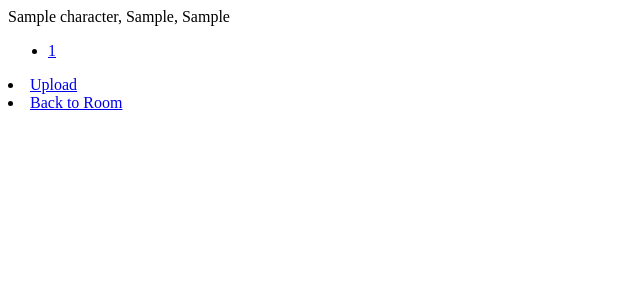
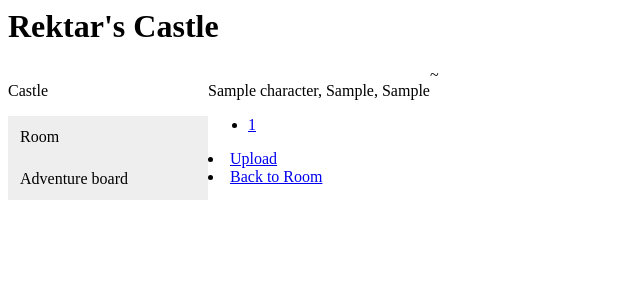
Before and after one commit to lkzm/rektar, a Django app: template cp/templates/cp/sheets.html in a window 1280 px wide. Shown: the top 300 px of the page, without its empty margins (0-640 px from the left). Run offline with Django 3.2, Linux system fonts and the light colour scheme; the template is opened without the code that fills it: values that come from a table or form of the project are taken from there, others are empty; tables that the repository leaves empty hold one stand-in row (values such as "Sample post").

Commit message:
nav classes and base classes - css nav 1/2 and base 1/2 templates some coments and shit...

```diff
--- a/cp/models.py
+++ b/cp/models.py
@@ -1,17 +1,18 @@
 from django.db import models
 import datetime
+from cp import global_vars
 
 # Create your models here.
 
 class Player (models.Model):
-    username=models.CharField(max_length=100)
-    password=models.CharField(max_length=50)
+    username=models.CharField(max_length=global_vars.max_username)
+    password=models.CharField(max_length=global_vars.max_password)
     npc=models.BooleanField(default=False)
     def __str__(self):
         return self.username
 
 class Description(models.Model):
-    text=models.CharField(max_length = 40000)
+    text=models.CharField(max_length = global_vars.max_textfield)
     def __str__(self):
         return self.text
 
@@ -20,9 +21,9 @@ class Description(models.Model):
 class Character(models.Model):
     player=models.ForeignKey('Player', on_delete=models.CASCADE, default=1)
     alive=models.BooleanField(default=True)
-    name=models.CharField(max_length=100)
-    cls=models.CharField(max_length=30)
-    race=models.CharField(max_length=30)
+    name=models.CharField(max_length=global_vars.max_char_name)
+    cls=models.CharField(max_length=global_vars.max_cls)
+    race=models.CharField(max_length=global_vars.max_race)
     description=models.ForeignKey('Description', on_delete=models.SET_DEFAULT, default=0)
 
     def __str__(self):
@@ -31,7 +32,7 @@ class Character(models.Model):
 
 class Sheet(models.Model):
     level=models.IntegerField()
-    url=models.CharField(max_length=255)
+    url=models.CharField(max_length=global_vars.max_url)
     character=models.ForeignKey('Character', on_delete=models.CASCADE, default=1)
     def __str__(self):
         return str(self.character)
@@ -56,7 +57,7 @@ class Adventure(models.Model):
     date_started=models.DateField(default=datetime.datetime.today)
     date_created=models.DateField(default=datetime.datetime.today)
     status=models.IntegerField(default=False)
-    name=models.CharField(max_length=50, default = 'Quest')
+    name=models.CharField(max_length=global_vars.max_quest_name, default = 'Quest')
     party_size=models.IntegerField(default=5)
     description=models.ForeignKey('Description', on_delete=models.CASCADE)
     characters=models.ManyToManyField('Character')
--- /dev/null
+++ b/cp/static/css/base.css
@@ -0,0 +1,12 @@
+.main {
+	top: 0;
+	float: left
+}
+
+
+.main2 {
+	float: left
+}
+.main3 {
+	float: left
+}
--- /dev/null
+++ b/cp/static/css/nav.css
@@ -0,0 +1,64 @@
+.nav {
+	width: 200px; /* Set a width if you like */
+	float: left;
+}
+
+.nav a {
+	background-color: #eee; /* Grey background color */
+	color: black; /* Black text color */
+	display: block; /* Make the links appear below each other */
+	padding: 12px; /* Add some padding */
+	text-decoration: none; /* Remove underline from links */
+}
+
+.nav a:hover {
+	background-color: #ccc; /* Dark grey background on mouse-over */
+}
+
+.nav a.active {
+	background-color: #4CAF50; /* Add a green color to the "active/current" link */
+	color: white;
+}
+
+
+.nav2 {
+	width: 200px;
+	float: left;
+
+}
+.nav2 a {
+        background-color: #eee; /* Grey background color */
+        color: black; /* Black text color */
+        display: block; /* Make the links appear below each other */
+        padding: 12px; /* Add some padding */
+        text-decoration: none; /* Remove underline from links */
+}
+
+.nav2 a:hover {
+        background-color: #ccc; /* Dark grey background on mouse-over */
+}
+
+.nav2 a.active {
+        background-color: #4CAF50; /* Add a green color to the "active/current" link */
+        color: white;
+}
+.nav3 {
+        width: 200px;
+	float: left;
+}
+.nav3 a {
+        background-color: #eee; /* Grey background color */
+        color: black; /* Black text color */
+        display: block; /* Make the links appear below each other */
+        padding: 12px; /* Add some padding */
+        text-decoration: none; /* Remove underline from links */
+}
+
+.nav3 a:hover {
+        background-color: #ccc; /* Dark grey background on mouse-over */
+}
+
+.nav3 a.active {
+        background-color: #4CAF50; /* Add a green color to the "active/current" link */
+        color: white;
+}
--- /dev/null
+++ b/cp/templates/cp/base_2.html
@@ -0,0 +1,15 @@
+{% load static %}
+
+<head>
+        <link rel="stylesheet" href="{% static 'css/base.css' %}">
+</head>
+
+
+<h1> Rektar's Castle </h1>
+
+{% include 'cp/nav_2.html' %}
+
+<div class="main2">
+        {% block content %}
+        {% endblock %}
+</div>
--- a/cp/templates/cp/journal.html
+++ b/cp/templates/cp/journal.html
@@ -1,3 +1,5 @@
+{% extends 'cp/base_2.html' %}
+
 {% block content %}
 
 <p> This journal is owned by {{ player.name }} </p>
--- /dev/null
+++ b/cp/templates/cp/nav.html
@@ -0,0 +1,21 @@
+{% load static %}
+
+<head>
+        <link rel="stylesheet" href="{% static 'css/nav.css' %}">
+</head>
+
+
+<div class="nav">
+	<p> Castle <p>
+	{% if selected == "room" %}
+	<a class="active" href="/room/">Room</a>
+	<a href="/quest_board/">Adventure board</a>
+	{% elif selected == "quest_board" %}
+	<a href="/room/">Room</a>
+	<a class="active" href="/quest_board/">Adventure board</a>
+	{% else %}
+	<a href="/room/">Room</a>
+        <a href="/quest_board/">Adventure board</a>
+	{% endif %}
+
+</div>
--- /dev/null
+++ b/cp/templates/cp/nav_2.html
@@ -0,0 +1,43 @@
+{% load static %}
+<head>
+        <link rel="stylesheet" href="{% static 'css/nav.css' %}">
+</head>
+
+
+
+
+{% include 'cp/nav.html' %}
+
+
+<div class="nav2">
+	{% if selected == "room" %}
+	<p> Room </p>
+	{% if selected2 == "sheets" %}
+	<a href="/journal/">Journal</a>
+	<a class="active" href="/sheets/">Sheets</a>
+	{% elif selected2 == "journal" %}
+        <a class="active" href="/journal/">Journal</a>
+        <a href="/sheets/">Sheets</a>
+	{% else %}
+	<a href="/journal/">Journal</a>
+	<a href="/sheets/">Sheets</a>
+	{% endif %}
+	{% elif selected == "quest_borad" %}
+	<p> Adventure Board </p>
+	<div class="player_adventures">
+	{% if player_adventures %}
+	{% for adventure in player_adventures %}
+	<a href ="/adventure%{{ adventure.pk }}">{{ adventure.name }} for {{ adventure.party_size}} </a>
+	{% endfor %}
+	{% endif %}
+	</div>
+	<div class = "open_adventures">
+	{% if open_adventures %}
+        {% for adventure in open_adventures %}
+        <a href ="/adventure%{{ adventure.pk }}">{{ adventure.name }} for {{ adventure.party_size}} </a>
+        {% endfor %}
+        {% endif %}
+	</div>
+	{% endif %}
+</div>
+~
--- a/cp/templates/cp/npc/quest_board.html
+++ b/cp/templates/cp/npc/quest_board.html
@@ -1,4 +1,8 @@
+{% extend cp/base.html %}
+
+
 {% block content %}
+
 
 
 
--- a/cp/templates/cp/quest_board.html
+++ b/cp/templates/cp/quest_board.html
@@ -1,3 +1,5 @@
+{% extends 'cp/base.html' %}
+
 {% block content %}
 
 
@@ -46,7 +48,7 @@
                 <p> DM - {{ adventure.npc.player.name }} </p>
                 <p> Next Meeting - {{ adventure.date_next }} </p>
 
-                <li><a href="/quest_enroll%{{ adventure.pk }}">Enroll</a></i>
+                <li><a href="/quest_enroll%{{ adventure.pk }}">Enroll</a></li>
         </ul>
         {% endfor %}
 {% else %}
--- a/cp/templates/cp/room.html
+++ b/cp/templates/cp/room.html
@@ -1,4 +1,7 @@
+{% extends 'cp/base.html' %}
 {% block content %}
+
+
 <p>{{ player }}</p>
 <p>{{ character.name }}, {{ character.cls }}, {{ character.race }}</p>
 
--- a/cp/templates/cp/sheets.html
+++ b/cp/templates/cp/sheets.html
@@ -1,3 +1,4 @@
+{% extends 'cp/base_2.html' %}
 {% block content %}
 <p>{{ character.name }}, {{ character.cls }}, {{ character.race }}</p>
 
--- a/cp/templates/cp/upload_sheet.html
+++ b/cp/templates/cp/upload_sheet.html
@@ -1,4 +1,7 @@
+{% extends 'cp/base_2.html' %}
+
 {% block content %}
+
 <p>{{ character.name }}, {{ character.cls }}, {{ character.race }}</p>
 
 
--- a/rektar/settings.py
+++ b/rektar/settings.py
@@ -25,7 +25,7 @@ SECRET_KEY = '=%g0i=$@t69$fg+f1@r7tgd10518d1%u#7tx)!w*-!i0e03md&'
 # SECURITY WARNING: don't run with debug turned on in production!
 DEBUG = True
 
-ALLOWED_HOSTS = ['35.204.179.217']
+ALLOWED_HOSTS = ['35.204.16.188']
 
 
 # Application definition
```
Also changed, not shown: cp/global_vars.py (added, +24 -0 lines), cp/templates/cp/base.html (added, +15 -0 lines), cp/templates/cp/quest_details.html (added, +25 -0 lines), cp/views.py (+37 -3 lines).
